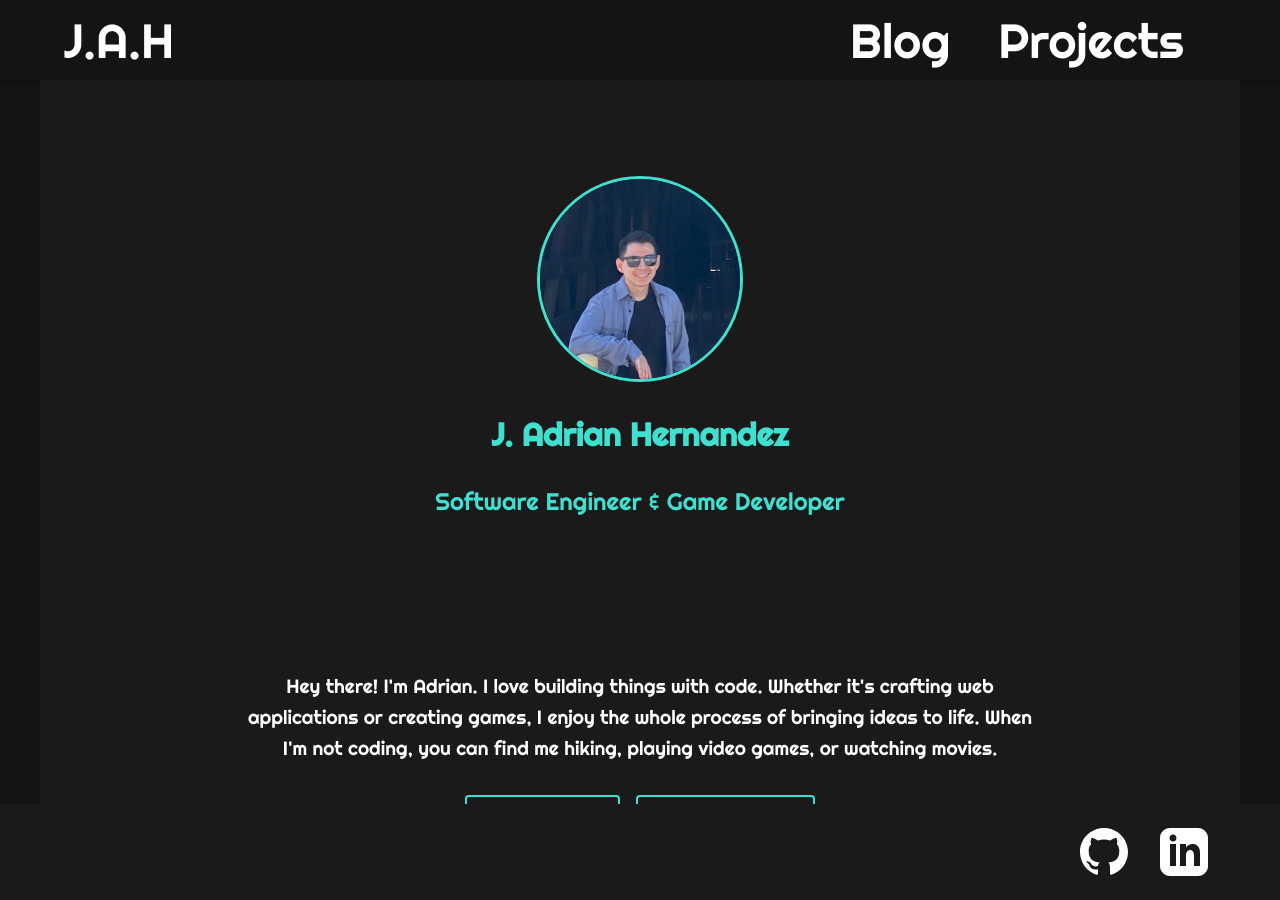
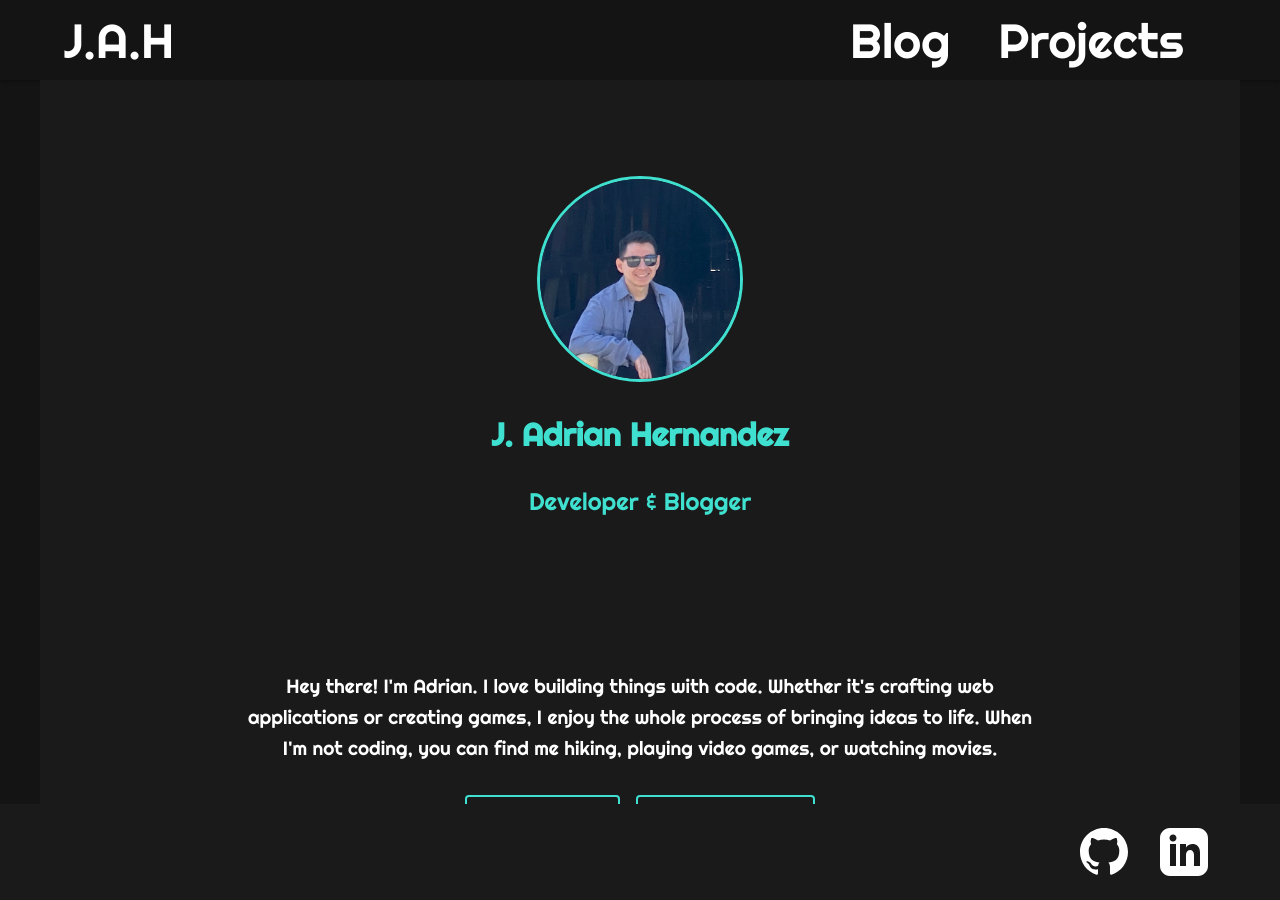
Before and after one commit to adrian-hernandez/home, a Jekyll site: the page built from index.md, in a window 1280 px wide and 900 px high. Built offline with Jekyll 4.4.1, drawn with Linux system fonts in a browser that asks for light colours.

Commit message:
Modify the tagline in the hero section

```diff
--- a/index.md
+++ b/index.md
@@ -7,7 +7,7 @@ title: Home
     <img src="{{ '/assets/images/profile.png' | relative_url }}" alt="J. Adrian Hernandez" class="profile-image">
   </div>
   <h1>J. Adrian Hernandez</h1>
-  <p class="tagline">Software Engineer & Game Developer</p>
+  <p class="tagline">Developer & Blogger</p>
 </div>
 
 <div class="intro-section">
```
